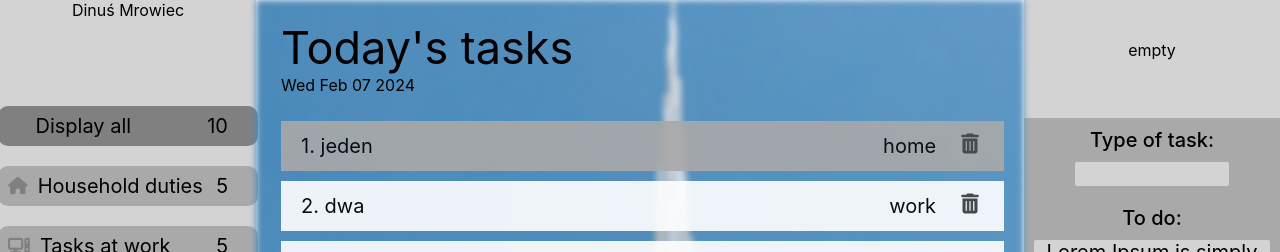
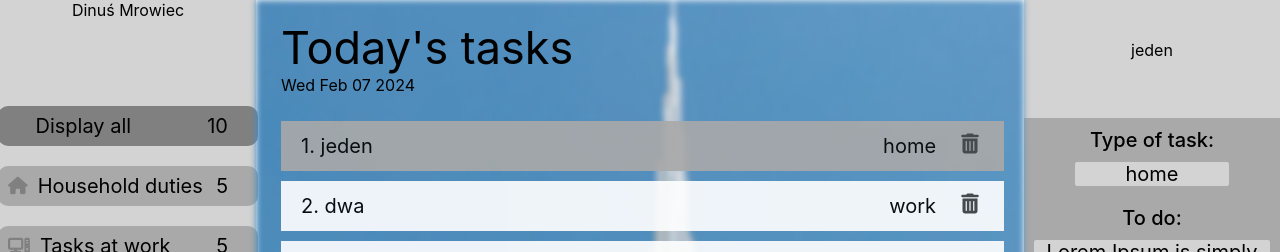
Before and after one commit to Wiktoria-Wolczyk/todolist, a React (Create React App) app: page / in a window 1280 px wide. Shown: the top 252 px of the page. Built offline with nearby package versions, Linux system fonts and the light colour scheme.

Commit message:
I gave correct id to the new added elements, and created element type display in right sidebar

```diff
--- a/src/App.js
+++ b/src/App.js
@@ -3,7 +3,7 @@ import "./App.css";
 import { LeftSidebar } from "./components/Sidebar/Left/LeftSidebar";
 import { Tasks } from "./components/Tasks";
 import { RightSidebar } from "./components/Sidebar/Right/RightSidebar";
-import { useState } from "react";
+import { useEffect, useState } from "react";
 
 const constantTasks = [
   { id: 0, text: "jeden", choice: "home" },
@@ -29,9 +29,8 @@ export function App() {
   const [taskArr, setTaskArr] = useState(constantTasks);
   const [clickedGroup, setClickedGroup] = useState(taskGroupList[0].choice);
   const [clickedTaskId, setClickedTaskId] = useState(0);
-  const [clickedTaskChoice, setClickedTaskChoice] = useState(
-    constantTasks[0].choice
-  );
+
+  const selectedTask = taskArr.find((el) => el.id === clickedTaskId);
 
   return (
     <div className="App">
@@ -56,12 +55,9 @@ export function App() {
           setClickedTaskId={setClickedTaskId}
         />
       </main>
-      <RightSidebar
-        taskArr={taskArr}
-        setTaskArr={setTaskArr}
-        clickedTaskChoice={clickedTaskChoice}
-        setClickedTaskChoice={setClickedTaskChoice}
-      />
+
+      {/* jakis task */}
+      <RightSidebar task={selectedTask} />
     </div>
   );
 }
--- a/src/components/Sidebar/Right/RightSidebar.jsx
+++ b/src/components/Sidebar/Right/RightSidebar.jsx
@@ -1,17 +1,12 @@
 import { RightSidebarCss } from "./RightSidebarCss.css";
 
-export const RightSidebar = (
-  clickedTaskChoice,
-  setClickedTaskChoice,
-  taskArr,
-  setTaskArr
-) => {
+export const RightSidebar = ({ task }) => {
   return (
     <div className="rightSidebar-Background">
-      empty
+      {task.text}
       <div className="display-Selected-Task">
         <label className="label-TypeOfTask">Type of task:</label>
-        <div className="typeofTaskDiv"></div>
+        <div className="typeofTaskDiv">{task.choice}</div>
         <label className="label-TextTodo">To do:</label>
         <div className="todoDiv">
           Lorem Ipsum is simply dummy text of the printing and typesetting
--- a/src/components/Tasks.jsx
+++ b/src/components/Tasks.jsx
@@ -8,10 +8,7 @@ export const Tasks = ({
   clickedTaskId,
   setClickedTaskId,
 }) => {
-  console.log(123, clickedGroup);
   const [text, setText] = useState("");
-
-  let nextId = 0;
 
   let date = new Date();
 
@@ -174,7 +171,11 @@ export const Tasks = ({
               onClick={() => {
                 setTaskArr([
                   ...taskArr,
-                  { id: nextId++, text: text, choice: selectChoice },
+                  {
+                    id: taskArr[taskArr.length - 1].id + 1,
+                    text: text,
+                    choice: selectChoice,
+                  },
                 ]);
                 setText("");
                 setSelectChoice("");
```
